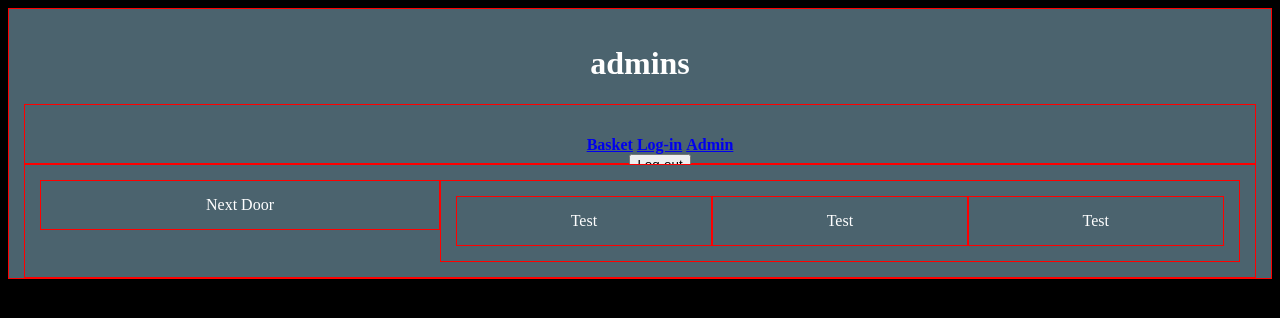
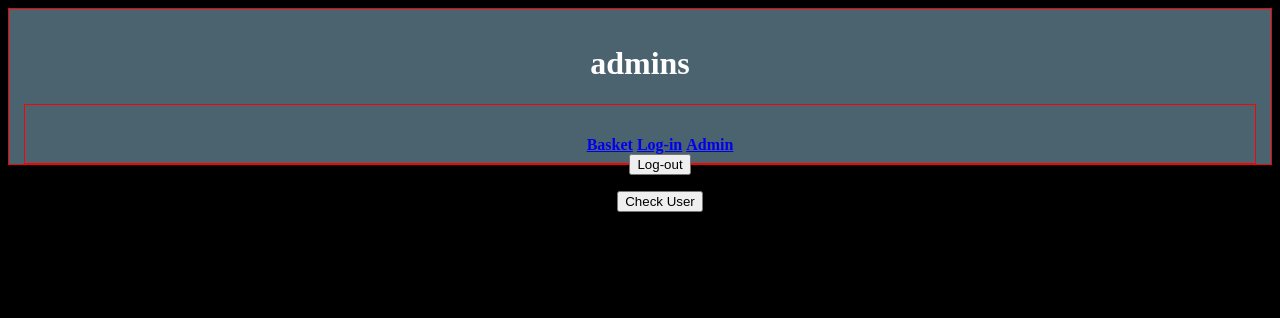
Before and after one commit to youngalou/ft_minishop, a PHP site: page /ft_minishop/sort_by_type.php in a window 1280 px wide. Shown: the top 318 px of the page. Run offline with PHP 8.4, Linux system fonts and the light colour scheme; the visitor is signed in with stand-in values (Sample User, id 1); data that the repository does not hold is empty; some libraries are stand-ins or nearby versions.

Commit message:
Removed extra stuff in category pages

```diff
--- a/sort_by_type.php
+++ b/sort_by_type.php
@@ -83,26 +83,7 @@ else if ($_POST['submit'] === "Check User")
 				foreach ($html as $val)
 					echo $val;
 			?>
-		<div class="footer col-12">
-			<div class="bottomNav">
-				<div class="col-4">
-					Next Door
-				</div>
-				<div class="col-8">
-					<div class="col-4">
-						Test
-					</div>
-					<div class="col-4">
-						Test
-					</div>
-					<div class="col-4">
-						Test
-					</div>
-				</div>
 			</div>
 		</div>
-		<div>
-		</div>
-<br />
 	</body>
 </html>
```
Also changed, not shown: sort_by_color.php (+0 -19 lines), sort_by_condition.php (+0 -19 lines).
